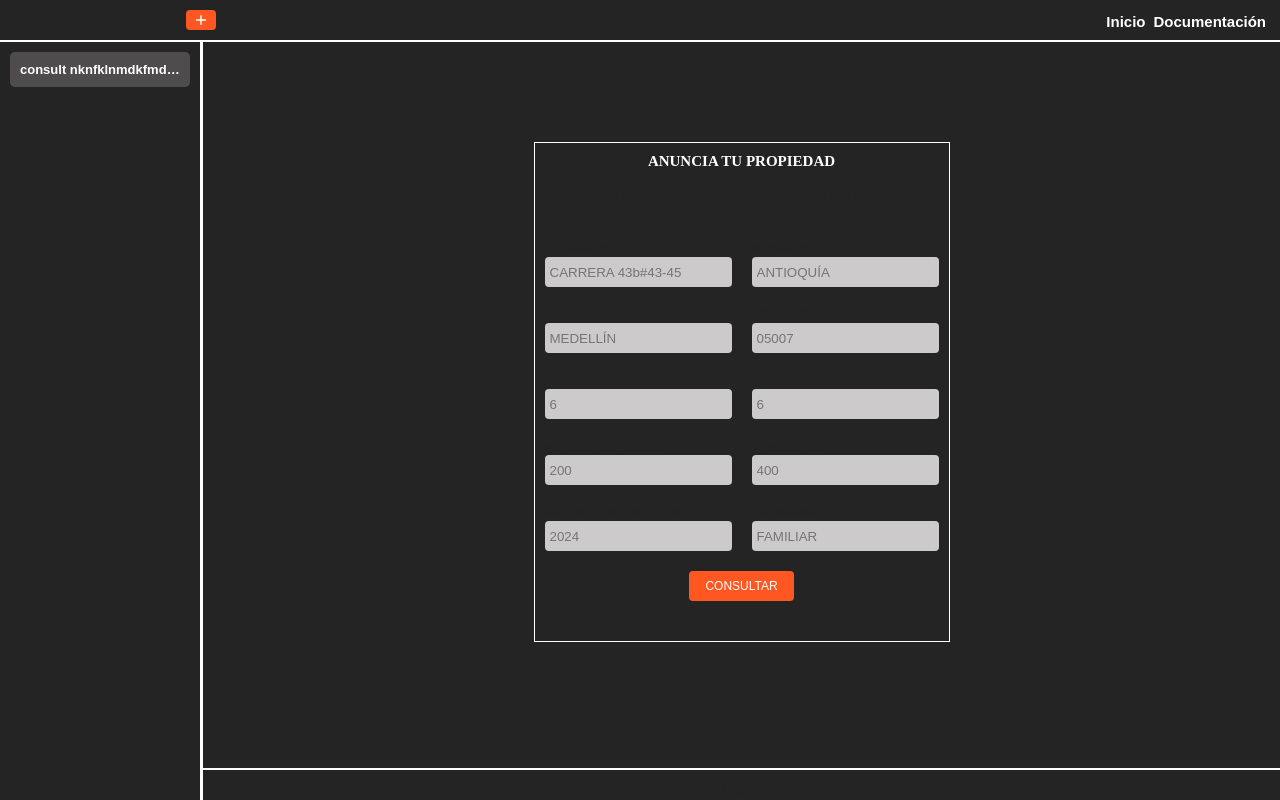
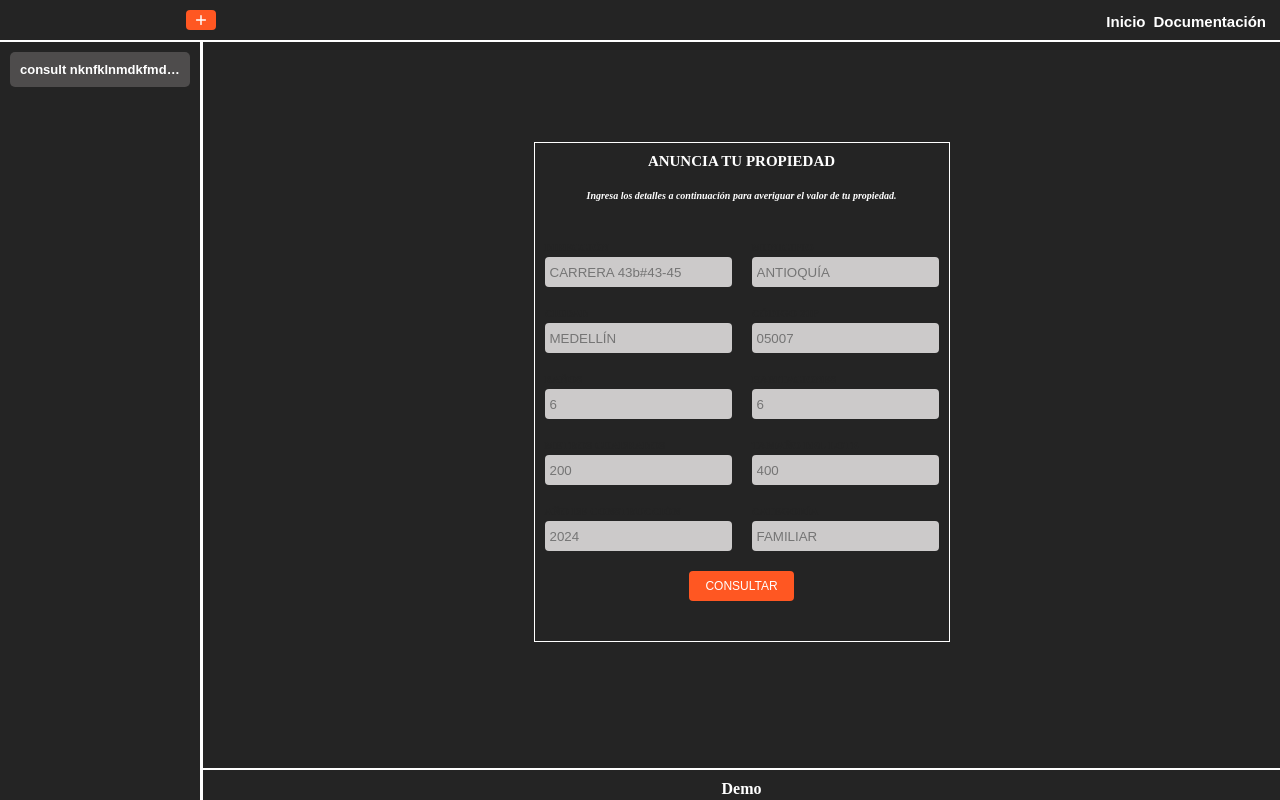
Before and after one commit to codecsrayo/HomePrice, an Astro site in the folder frontend/: page /panel in a window 1280 px wide. Built offline with nearby package versions, Linux system fonts and the light colour scheme; Astro itself is replaced by a stand-in of ours.

Commit message:
add: color tag p

```diff
--- a/frontend/src/pages/panel.astro
+++ b/frontend/src/pages/panel.astro
@@ -247,4 +247,7 @@ const formFields: FormField[] = [
         padding: 10px;
         height: 500px;
     }
+    p{
+        color: white
+    }
 </style>
```
